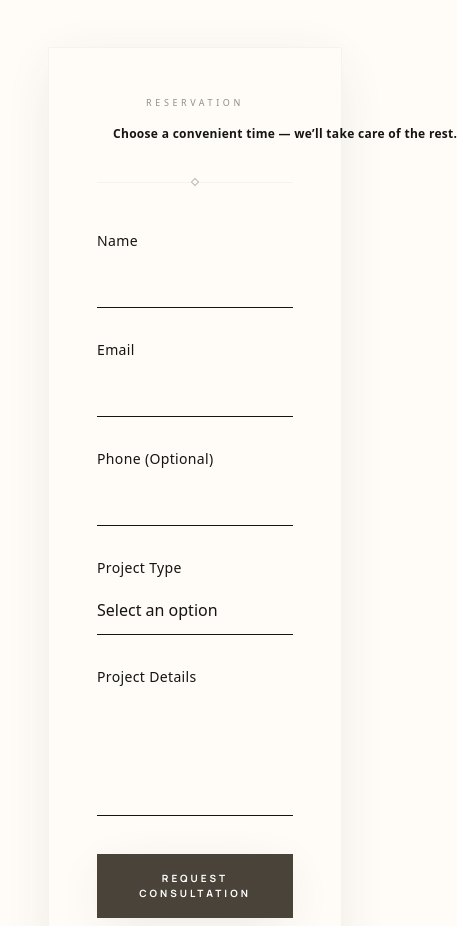
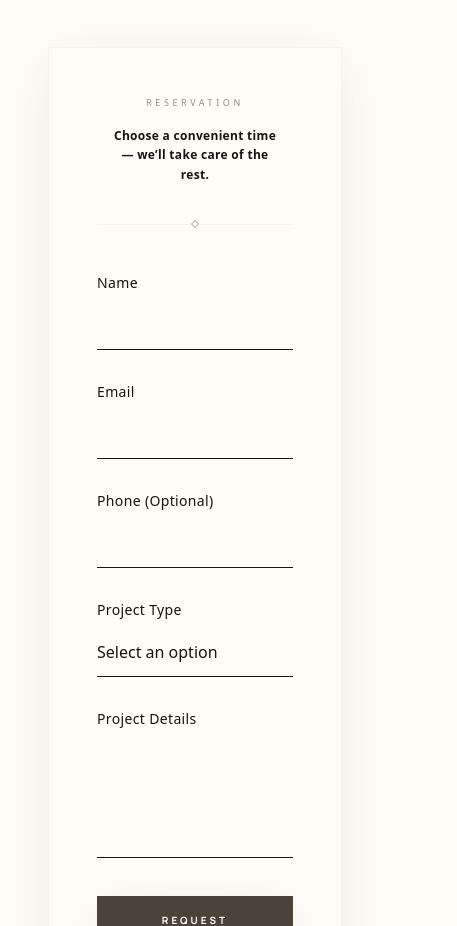
Before and after one commit to Onehostingeurope/spacesorganizers, a Next.js app: page /en/contact in a window 390 px wide. Shown: the part 980-1906 px from the top of the page, 457 px wide, since content can reach past the window. Built offline with nearby package versions, Linux system fonts and the light colour scheme; no server answers.

Commit message:
fix: mobile design refinements for premium feel

```diff
--- a/src/app/[lang]/page.tsx
+++ b/src/app/[lang]/page.tsx
@@ -123,7 +123,7 @@ export default async function Home({
                 <span className="font-label text-xs tracking-[0.2em] uppercase text-primary mb-4 block">
                   {content.phi.label}
                 </span>
-                <h3 className="font-headline text-5xl md:text-6xl text-on-surface leading-tight font-light tracking-tight whitespace-pre-line">
+                <h3 className="font-headline text-4xl sm:text-5xl md:text-6xl text-on-surface leading-tight font-light tracking-tight whitespace-pre-line">
                   {content.phi.heading}
                 </h3>
               </div>
@@ -229,7 +229,7 @@ export default async function Home({
               <span className="font-label text-xs tracking-[0.2em] uppercase text-primary mb-8 block">
                 {dict.contact.label}
               </span>
-              <h3 className="font-headline text-5xl md:text-7xl leading-tight mb-8 tracking-tight">
+              <h3 className="font-headline text-4xl sm:text-5xl md:text-7xl leading-tight mb-8 tracking-tight">
                 {content.contact.heading}{" "}
                 <br />
                 <span className="text-primary">{content.contact.heading_accent}</span>
--- a/src/components/blocks/ContactForm.tsx
+++ b/src/components/blocks/ContactForm.tsx
@@ -51,7 +51,7 @@ export function ContactForm({ subtitle }: { subtitle?: string }) {
           <span className="font-label text-[9px] uppercase tracking-[0.4em] text-primary/60 block mb-4">
             Reservation
           </span>
-          <p className="font-body text-charcoal text-xs md:text-sm tracking-wide font-bold px-4 whitespace-nowrap">
+          <p className="font-body text-charcoal text-xs md:text-sm tracking-wide font-bold px-4 max-w-[280px] md:max-w-none mx-auto break-words leading-relaxed">
             {subtitle}
           </p>
           {/* Subtle decorative dot */}
--- a/src/components/blocks/HeroSection.tsx
+++ b/src/components/blocks/HeroSection.tsx
@@ -149,7 +149,7 @@ export function HeroSection({ dict, lang, slides = [], heroSettings }: HeroSecti
               initial={{ y: "100%" }}
               animate={{ y: 0 }}
               transition={{ duration: 1.4, ease: [0.16, 1, 0.3, 1] }}
-              className="font-headline text-5xl md:text-[clamp(3.5rem,6.5vw,6rem)] text-on-surface leading-[1] font-light tracking-tight drop-shadow-sm"
+              className="font-headline text-4xl sm:text-5xl md:text-[clamp(3.5rem,6.5vw,6rem)] text-on-surface leading-[1] font-light tracking-tight drop-shadow-sm"
             >
               {content.title}
             </motion.h1>
```
